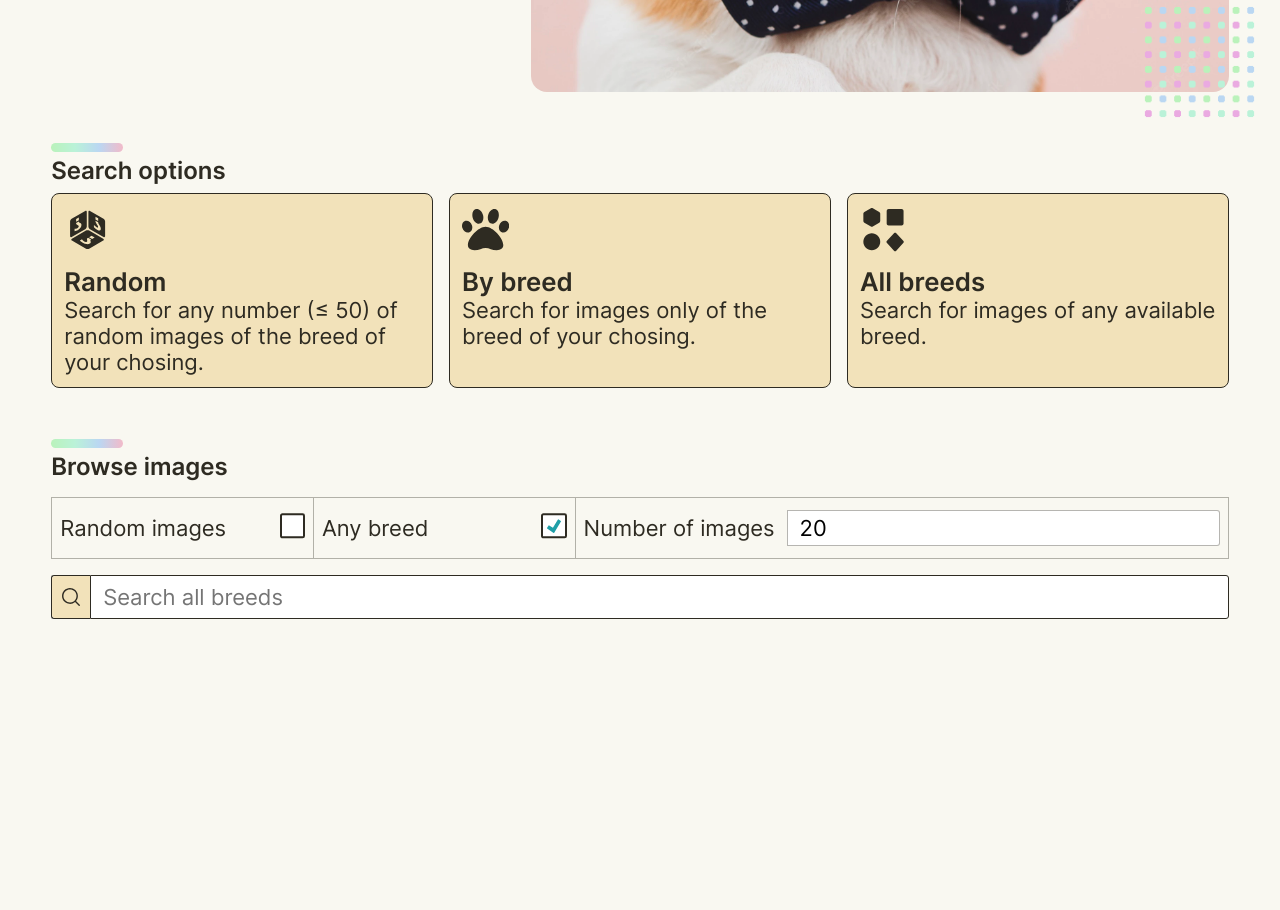
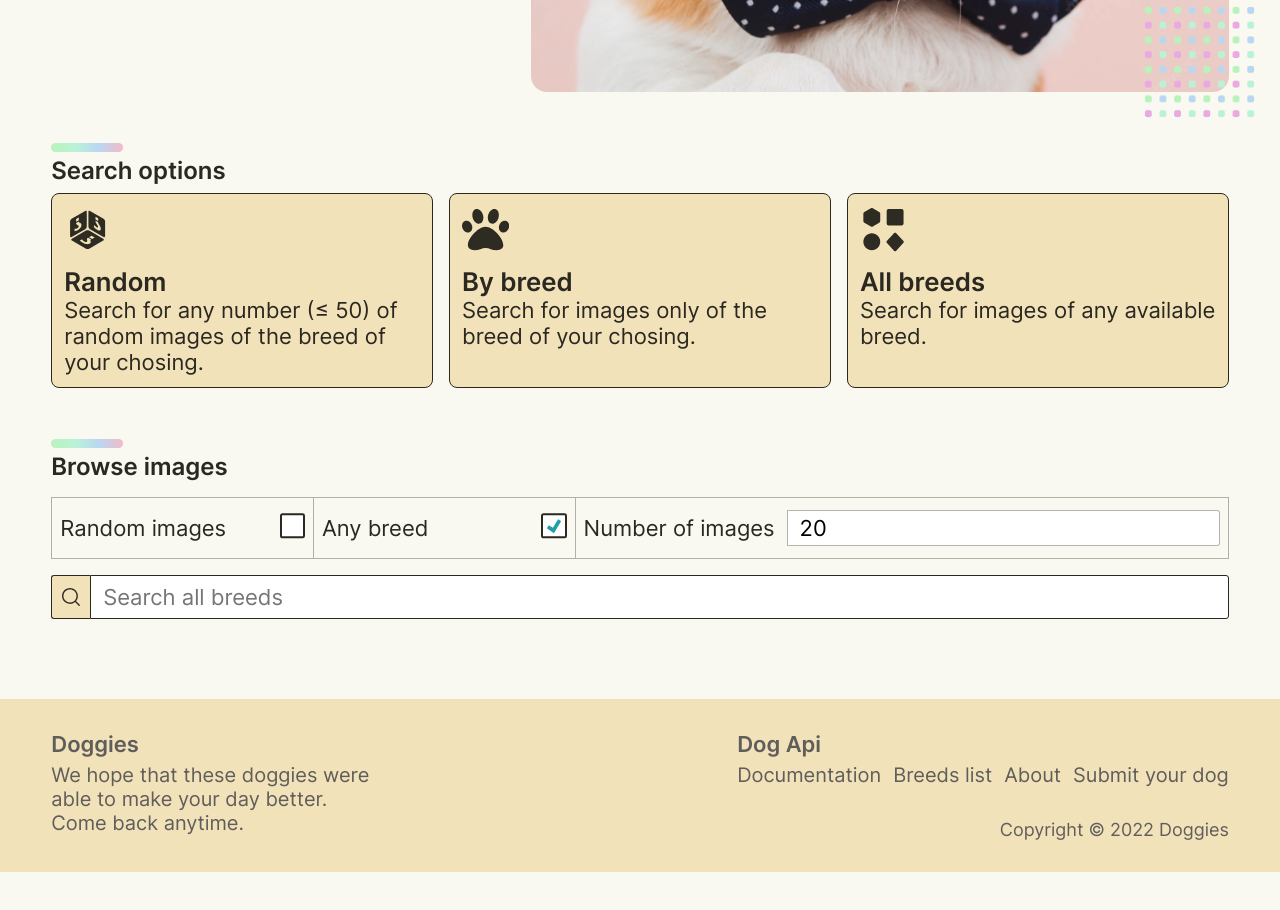
Before and after one commit to CZamora5/doggies, a website built with webpack: page src/template.html in a window 1280 px wide. Shown: the part 680-1590 px from the top of the page. After the commit the page ends 1552 px from the top, so only its background shows below. Built offline with nearby package versions, Linux system fonts and the light colour scheme; no server answers.

Commit message:
feat: add footer markup and styles

```diff
--- a/src/app/styles/components/explore.scss
+++ b/src/app/styles/components/explore.scss
@@ -2,8 +2,7 @@
 
 .explore {
   &__wrapper {
-    margin-block: 3rem;
-    min-height: 100vh;
+    margin-top: 3rem;
 
     @media screen and (min-width: 30rem) {
       margin-top: 4rem;
@@ -44,7 +43,7 @@
     }
 
     &__options {
-      --clr-black: rgb(46 43 34 / 0.35);
+      --clr-black: rgb(42 40 32 / 0.35);
       display: grid;
       width: 100%;
 
@@ -138,7 +137,7 @@
 
   &__grid {
     display: grid;
-    grid-template-columns: repeat(auto-fit, minmax(10rem, 1fr));
+    grid-template-columns: repeat(auto-fit, minmax(min(10rem, 100%), 1fr));
     grid-gap: 0.5rem;
     margin-top: 2rem;
 
@@ -146,16 +145,15 @@
       width: 100%;
       height: 100%;
       object-fit: cover;
+      object-position: center;
     }
 
     @media screen and (min-width: 23.5rem) {
       grid-gap: 0.75rem;
-
     }
 
     @media screen and (min-width: 32rem) {
       grid-gap: 1rem;
-
     }
   }
 }
--- /dev/null
+++ b/src/app/styles/components/footer.scss
@@ -0,0 +1,84 @@
+.footer {
+  background-color: var(--clr-cream);
+  margin-top: 3rem;
+  padding: 1.25rem 0;
+  font-size: calc(var(--fs-md) - 2px);
+  color: var(--clr-dark-gray);
+  border-top: 1px solid var(--clr-light-gray);
+  border-bottom: 1px solid var(--clr-light-gray);
+
+  &__wrapper {
+    display: grid;
+    grid-template-columns: 1fr;
+    gap: 1rem;
+
+  }
+
+  &__copy {
+    font-size: calc(var(--fs-sm) - 2px);
+  }
+
+  h2 {
+    font-size: calc(var(--fs-lg) - 2px);
+    margin-bottom: 0.375rem;
+  }
+
+  a {
+    text-decoration: none;
+    color: var(--clr-dark-gray);
+
+    @media (hover: hover) {
+      &:hover {
+        color: var(--clr-black);
+        text-decoration: underline;
+      }
+    }
+  }
+
+  &__api-links {
+    ul {
+      display: flex;
+      flex-direction: column;
+      gap: 0.25rem;
+      margin: 0;
+      padding: 0;
+      list-style-type: none;
+    }
+  }
+
+  @media screen and (min-width: 32rem) {
+    padding: 1.5rem 0;
+
+    &__wrapper {
+      grid-template-columns: min(20rem, 55%) 1fr;
+      justify-content: space-between;
+      gap: 2rem;
+    }
+
+    &__copy {
+      grid-column: 1 / 3;
+    }
+  }
+
+  @media screen and (min-width: 55rem) {
+    padding: 2rem 0;
+
+    &__about {
+      grid-row: 1 / 3;
+    }
+
+    &__copy {
+      grid-column: 2 / 3;
+      justify-self: flex-end;
+    }
+
+    &__api-links {
+      justify-self: flex-end;
+
+      ul {
+        gap: 0.75rem;
+        flex-direction: row;
+      }
+    }
+  }
+}
--- a/src/app/styles/components/header.scss
+++ b/src/app/styles/components/header.scss
@@ -18,7 +18,7 @@
   }
 
   &__button {
-    --clr-black: rgb(46 43 34 / 0.35);
+    --clr-black: rgb(42 40 32 / 0.35);
     --clr-cream: 242 226 186;
 
     position: relative;
--- a/src/app/styles/components/index.scss
+++ b/src/app/styles/components/index.scss
@@ -3,3 +3,4 @@
 @forward "./search-option.scss";
 @forward "./explore.scss";
 @forward "./search-bar.scss";
+@forward "./footer.scss";
--- a/src/app/styles/global/boilerplate.scss
+++ b/src/app/styles/global/boilerplate.scss
@@ -24,7 +24,7 @@ body {
 }
 
 .link {
-  --clr-black: #2E2B22;
+  --clr-black: #2A2820;
 
   text-decoration: none;
   color: var(--clr-black);
--- a/src/app/styles/global/colors.scss
+++ b/src/app/styles/global/colors.scss
@@ -5,6 +5,7 @@
   --clr-pink: #F2BAC9;
   --clr-cream: #F2E2BA;
   --clr-dark-cream: #DAC07E;
-  --clr-black: #2E2B22;
-  --clr-white: #f9f8f1;
+  --clr-black: #2A2820;
+  --clr-white: #F9F8F1;
+  --clr-dark-gray: #605e5b;
 }
--- a/src/app/styles/utilities/checkbox.scss
+++ b/src/app/styles/utilities/checkbox.scss
@@ -1,5 +1,5 @@
 .checkbox {
-  --clr-black: #2E2B22;
+  --clr-black: #2A2820;
   display: grid;
   place-content: center;
   -webkit-appearance: none;
--- a/src/template.html
+++ b/src/template.html
@@ -134,6 +134,36 @@
       </div>
     </section>
   </main>
+  <footer class="footer">
+    <div class="footer__wrapper container-p">
+      <section class="footer__about">
+        <h2><a href="#">Doggies</a></h2>
+        <p>
+          We hope that these doggies were able to make your day better. Come back anytime.
+        </p>
+      </section>
+      <section class="footer__api-links">
+        <h2><a href="https://dog.ceo/dog-api/">Dog Api</a></h2>
+        <ul>
+          <li>
+            <a href="https://dog.ceo/dog-api/documentation">Documentation</a>
+          </li>
+          <li>
+            <a href="https://dog.ceo/dog-api/breeds-list">Breeds list</a>
+          </li>
+          <li>
+            <a href="https://dog.ceo/dog-api/about">About</a>
+          </li>
+          <li>
+            <a href="https://github.com/jigsawpieces/dog-api-images#dog-api-images">Submit your dog</a>
+          </li>
+        </ul>
+      </section>
+      <section class="footer__copy">
+        <p>Copyright © 2022 Doggies</p>
+      </section>
+    </div>
+  </footer>
 </body>
 
 </html>
```
